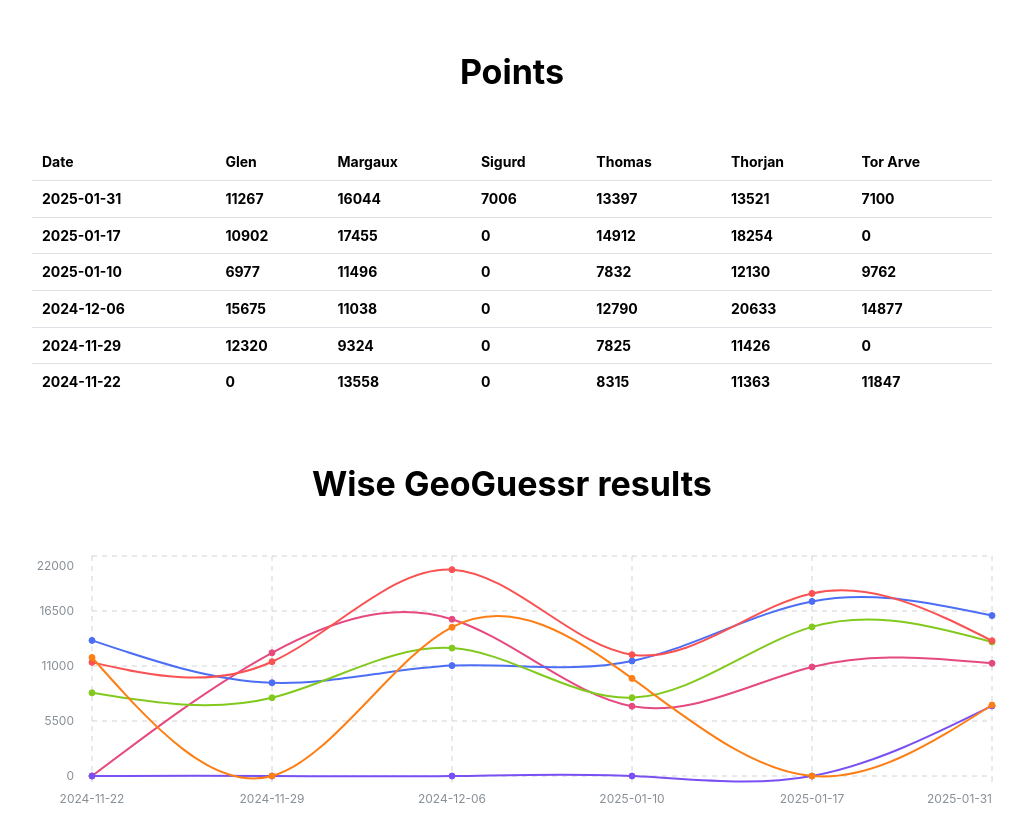
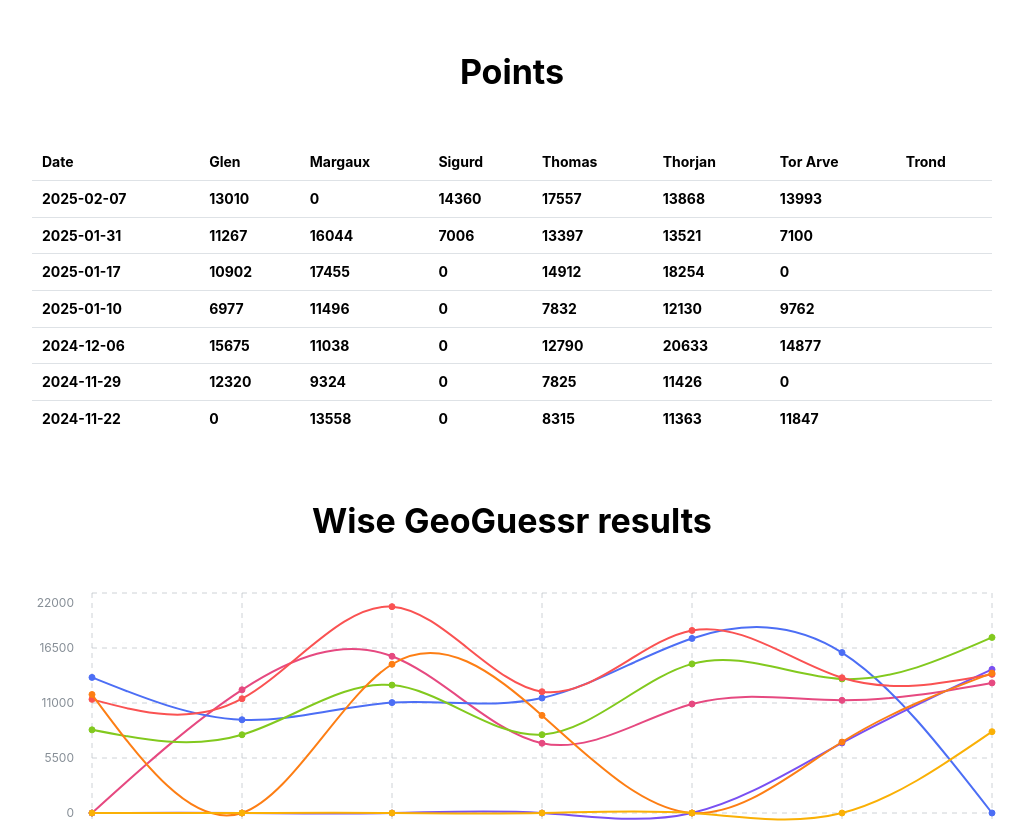
Before and after one commit to glensorbo/wise-geoguessr, a React (Vite) app: page / in a window 1280 px wide. Shown: the top 823 px of the page, without its empty margins (128-1155 px from the left). Built offline with nearby package versions, Linux system fonts and the light colour scheme.

Commit message:
2024-02-07

```diff
--- a/src/data.ts
+++ b/src/data.ts
@@ -1,6 +1,17 @@
-type Player = 'Glen' | 'Thomas' | 'Margaux' | 'Sigurd' | 'Thorjan' | 'Tor Arve';
+type Player = 'Glen' | 'Thomas' | 'Margaux' | 'Sigurd' | 'Thorjan' | 'Tor Arve' | 'Trond';
 
 export const data: Record<'date' | Player | 'Winner', string | number>[] = [
+  {
+    date: '2025-02-07',
+    Glen: 13010,
+    Thomas: 17557,
+    Margaux: 0,
+    Thorjan: 13868,
+    'Tor Arve': 13993,
+    Sigurd: 14360,
+    Trond: 8134,
+    Winner: 'Thomas',
+  },
   {
     date: '2025-01-31',
     Glen: 11267,
@@ -9,6 +20,7 @@ export const data: Record<'date' | Player | 'Winner', string | number>[] = [
     Thorjan: 13521,
     'Tor Arve': 7100,
     Sigurd: 7006,
+    Trond: 0,
     Winner: 'Margaux',
   },
   {
@@ -19,6 +31,7 @@ export const data: Record<'date' | Player | 'Winner', string | number>[] = [
     Thorjan: 18254,
     'Tor Arve': 0,
     Sigurd: 0,
+    Trond: 0,
     Winner: 'Thorjan',
   },
   {
@@ -29,6 +42,7 @@ export const data: Record<'date' | Player | 'Winner', string | number>[] = [
     Thorjan: 12130,
     'Tor Arve': 9762,
     Sigurd: 0,
+    Trond: 0,
     Winner: 'Daniel',
   },
   {
@@ -39,6 +53,7 @@ export const data: Record<'date' | Player | 'Winner', string | number>[] = [
     Thorjan: 20633,
     'Tor Arve': 14877,
     Sigurd: 0,
+    Trond: 0,
     Winner: 'Thorjan',
   },
   {
@@ -49,6 +64,7 @@ export const data: Record<'date' | Player | 'Winner', string | number>[] = [
     Thorjan: 11426,
     'Tor Arve': 0,
     Sigurd: 0,
+    Trond: 0,
     Winner: 'Glen',
   },
   {
@@ -59,6 +75,7 @@ export const data: Record<'date' | Player | 'Winner', string | number>[] = [
     Thorjan: 11363,
     'Tor Arve': 11847,
     Sigurd: 0,
+    Trond: 0,
     Winner: 'Margaux',
   },
 ];
@@ -75,6 +92,7 @@ export const getPlayerDetails = () => {
     { name: 'Thorjan', won: 0, played: 0, points: [] },
     { name: 'Margaux', won: 0, played: 0, points: [] },
     { name: 'Tor Arve', won: 0, played: 0, points: [] },
+    { name: 'Trond', won: 0, played: 0, points: [] },
     { name: 'Sigurd', won: 0, played: 0, points: [] },
   ];
   for (const d of data.toSorted(
--- a/src/pages/Home.page.tsx
+++ b/src/pages/Home.page.tsx
@@ -30,6 +30,7 @@ export const HomePage = () => {
               <Table.Th>Thomas</Table.Th>
               <Table.Th>Thorjan</Table.Th>
               <Table.Th>Tor Arve</Table.Th>
+              <Table.Th>Trond</Table.Th>
             </Table.Tr>
           </Table.Thead>
           <Table.Tbody>{rows}</Table.Tbody>
@@ -52,6 +53,7 @@ export const HomePage = () => {
           { name: 'Thomas', color: 'lime.6' },
           { name: 'Margaux', color: 'indigo.6' },
           { name: 'Tor Arve', color: 'orange.6' },
+          { name: 'Trond', color: 'yellow.6' },
           { name: 'Sigurd', color: 'violet.6' },
         ].toSorted((a, b) => a.name.localeCompare(b.name))}
       />
@@ -85,6 +87,7 @@ export const HomePage = () => {
           { name: 'Thomas', color: 'lime.6' },
           { name: 'Margaux', color: 'indigo.6' },
           { name: 'Tor Arve', color: 'orange.6' },
+          { name: 'Trond', color: 'yellow.6' },
           { name: 'Sigurd', color: 'violet.6' },
         ].toSorted((a, b) => a.name.localeCompare(b.name))}
       />
```
